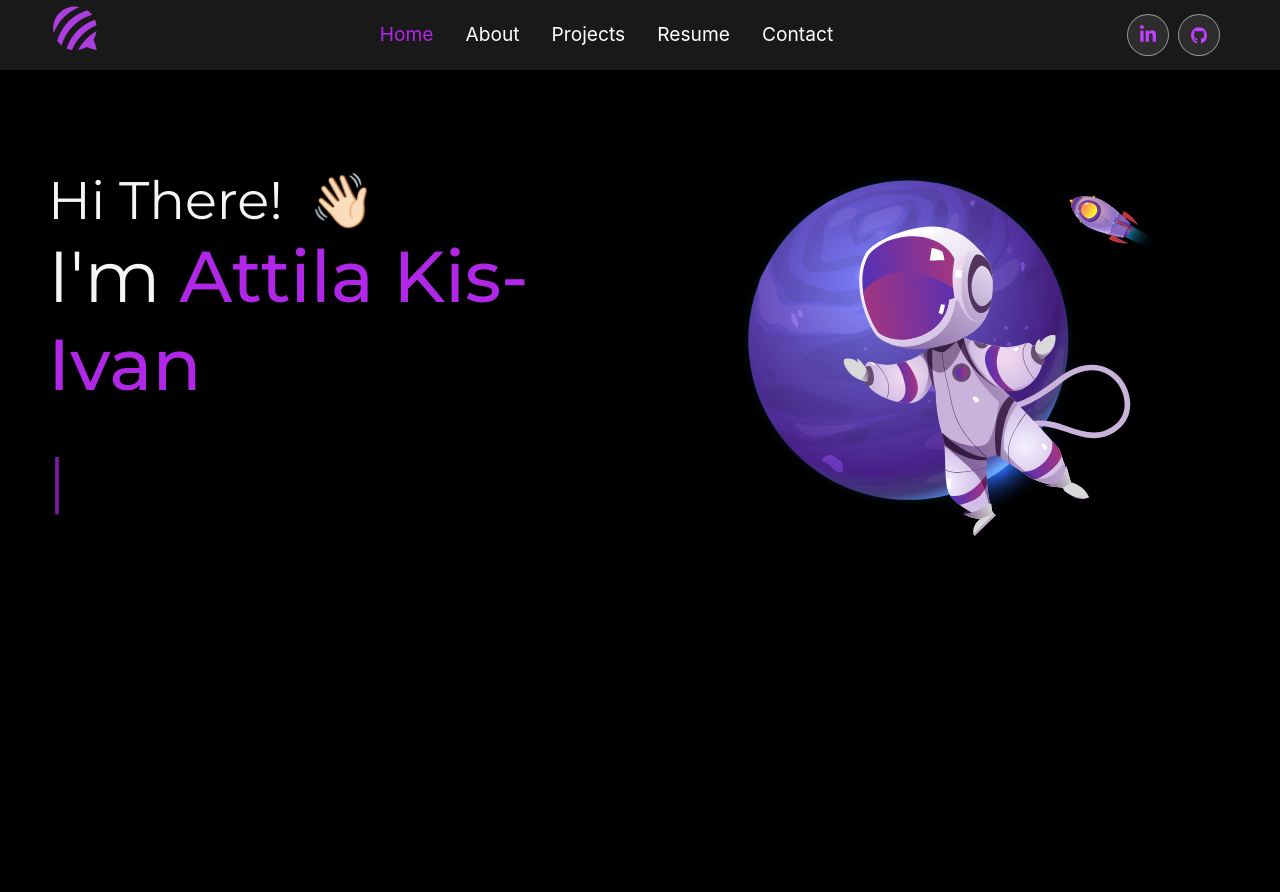
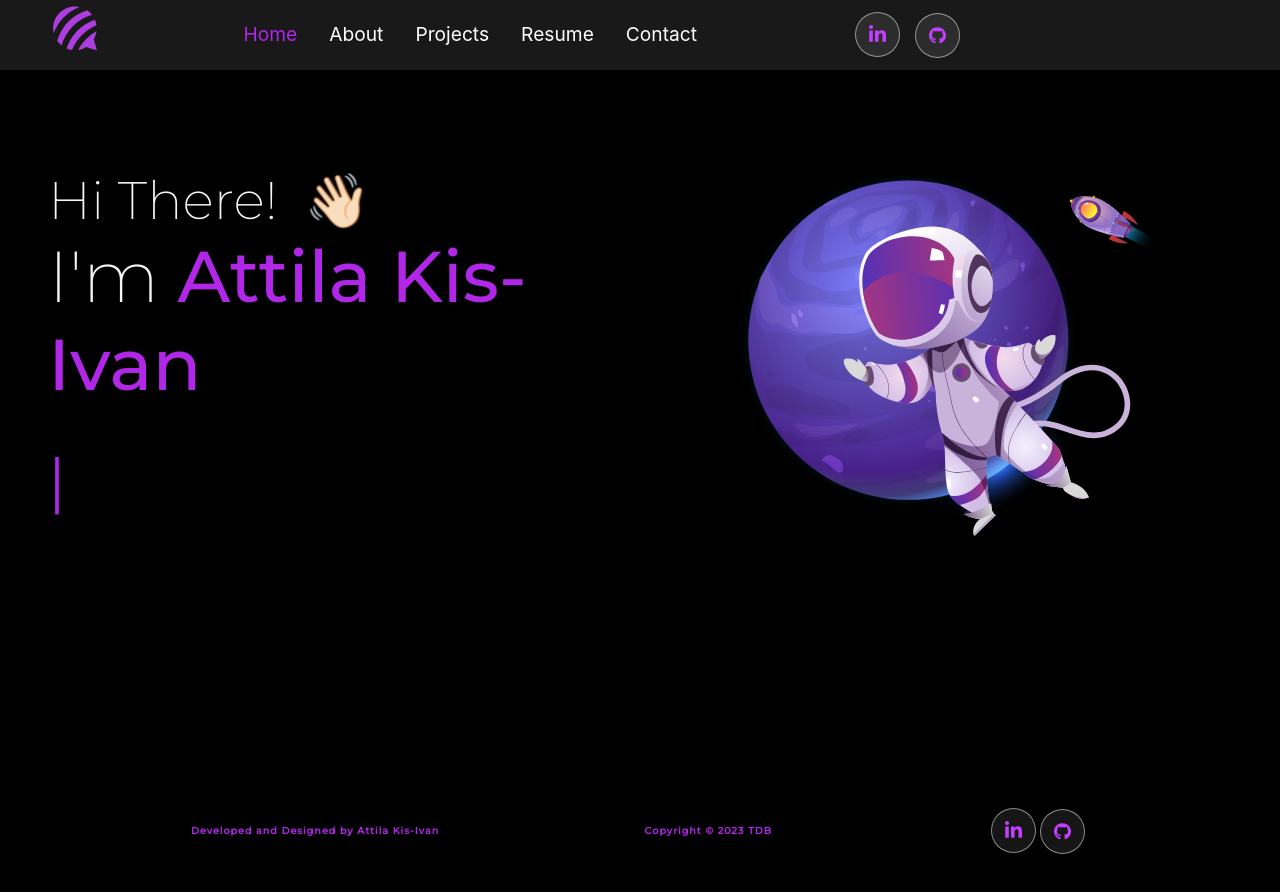
Before and after one commit to Attila-Kis-Ivan/personal-portfolio, a React (Create React App) app: page / in a window 1280 px wide. Shown: the top 892 px of the page. After the commit the page ends 856 px from the top, so only its background shows below. Built offline with nearby package versions, Linux system fonts and the light colour scheme.

Commit message:
created footer with design

```diff
--- a/src/App.css
+++ b/src/App.css
@@ -7,13 +7,14 @@
 html {
   scroll-behavior: smooth;
   scroll-padding-top: 75px;
+  height: 100vh;
 }
 
 body {
   height: 90vh;
   width: 100vh;
   font-weight: 400;
-  overflow-x: hidden;
+
   position: relative;
   background-color: #000;
 }
--- a/src/App.js
+++ b/src/App.js
@@ -1,11 +1,6 @@
 import * as React from "react";
-import { createRoot } from "react-dom/client";
-import {
-  createBrowserRouter,
-  Outlet,
-  Link,
-  RouterProvider,
-} from "react-router-dom";
+
+import { createBrowserRouter, Outlet, RouterProvider } from "react-router-dom";
 import "./App.css";
 
 import Home from "./routes/Home/Home";
@@ -15,12 +10,14 @@ import Resume from "./routes/Resume/Resume";
 import Contact from "./routes/Contact/Contact";
 import NavBar from "./Components/Navbar/NavBar";
 import ErrorPage from "./routes/Error-Page/ErrorPage";
+import FooterBar from "./Components/Footer/FooterBar";
 
 const AppLayout = () => {
   return (
     <>
       <NavBar />
       <Outlet />
+      <FooterBar />
     </>
   );
 };
--- /dev/null
+++ b/src/Components/Footer/Footer.styles.css
@@ -0,0 +1,86 @@
+@font-face {
+  font-family: "Montserrat";
+  src: url("../../assets/fonts/Montserrat-VariableFont_wght.ttf");
+  font-weight: 500;
+}
+@font-face {
+  font-family: "Montserrat";
+  src: url("../../assets/fonts/Montserrat-VariableFont_wght.ttf");
+  font-weight: 400;
+}
+
+@font-face {
+  font-family: "Montserrat";
+  src: url("../../assets/fonts/Montserrat-VariableFont_wght.ttf");
+  font-weight: 200;
+}
+
+.footer-container {
+  display: flex;
+  flex-flow: column wrap;
+
+  width: 100vw;
+  height: 3rem;
+}
+.footer-item-container {
+  display: flex;
+  justify-content: space-evenly;
+  align-items: center;
+  color: #b127e8;
+  font-family: "Montserrat";
+  font-size: 0.3em;
+  font-weight: 200;
+  margin-bottom: 4em;
+  letter-spacing: 1px;
+}
+
+.footer-copyright {
+  display: flex;
+  justify-content: center;
+  margin-left: 3em;
+  margin-right: 3em;
+}
+.social-icon {
+  display: inline-block;
+  margin-left: 14px;
+}
+.social-icon-container {
+  display: flex;
+  align-items: center;
+  width: 33%;
+}
+
+.social-icon a {
+  width: 45px;
+  height: 45px;
+  background: rgba(217, 217, 217, 0.1);
+  display: inline-flex;
+  border-radius: 50%;
+  margin-right: 0.8em;
+  align-items: center;
+  justify-content: center;
+  line-height: 1;
+  border: 1px solid rgba(255, 255, 255, 0.5);
+}
+.social-icon a::before {
+  content: "";
+  width: 42px;
+  height: 42px;
+  position: absolute;
+  background-color: #ffffff;
+  border-radius: 50%;
+  transform: scale(0);
+  transition: 0.3s ease-in-out;
+}
+.social-icon a:hover::before {
+  transform: scale(1);
+}
+.social-icon a img {
+  width: 40%;
+  z-index: 1;
+  transition: 0.3s ease-in-out;
+}
+.social-icon a:hover img {
+  filter: brightness(0) saturate(100%) invert(0%) sepia(7%) saturate(90%)
+    brightness(95%) contrast(86%);
+}
--- /dev/null
+++ b/src/Components/Footer/FooterBar.jsx
@@ -0,0 +1,38 @@
+import React from "react";
+import github from "../../assets/images/github-purple.svg";
+import linkedIn from "../../assets/images/inkedI-purple.svg";
+import "./Footer.styles.css";
+
+const FooterBar = () => {
+  let date = new Date();
+  let year = date.getFullYear();
+  return (
+    <div className="footer-container">
+      <div className="footer-item-container">
+        <div className="footer-copyright">
+          <h1 className="footer-copyright-text">
+            Developed and Designed by Attila Kis-Ivan
+          </h1>
+        </div>
+        <div className="footer-copyright">
+          <h1 className="footer-copyright-text">Copyright &copy; {year} TDB</h1>
+        </div>
+        <div className="footer-copyright">
+          <div className="social-icon">
+            <a
+              href="https://www.linkedin.com/in/attila-kis-ivan-68a67bb3/"
+              target="blank"
+            >
+              <img src={linkedIn} alt="" />
+            </a>
+            <a href="https://github.com/Attila-Kis-Ivan" target="blank">
+              <img src={github} alt="" />
+            </a>
+          </div>
+        </div>
+      </div>
+    </div>
+  );
+};
+
+export default FooterBar;
--- a/src/Components/Navbar/NavBar.css
+++ b/src/Components/Navbar/NavBar.css
@@ -43,7 +43,7 @@
 
 .navbar-icon {
   color: #0a0000;
-  justify-content: space-evenly;
+  justify-content: center;
   cursor: pointer;
   text-decoration: none;
   display: flex;
@@ -193,7 +193,6 @@
   }
 
   .social-icon-container {
-    margin-right: 4em;
     margin-left: 1em;
     margin-top: 0.3em;
   }
--- a/src/routes/Home/Home.style.css
+++ b/src/routes/Home/Home.style.css
@@ -14,6 +14,7 @@
   align-items: center;
   justify-content: center;
   width: 100vw;
+  height: auto;
   font-size: 3rem;
   background-color: #000;
   color: #fff;
@@ -62,9 +63,10 @@
   color: whitesmoke;
   text-align: left;
   width: 100vw;
-  height: 100vh;
+  height: 80vh;
   margin: 1em;
   margin-top: 3.5em;
+  margin-bottom: 0;
 }
 
 .header-text-container {
```
Also changed, not shown: src/Components/Navbar/NavBar.jsx (renamed from src/Components/Navbar/NavBar.js).
